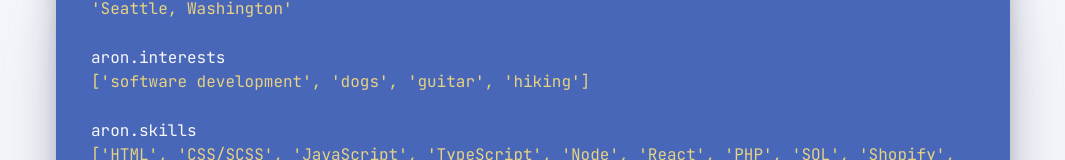
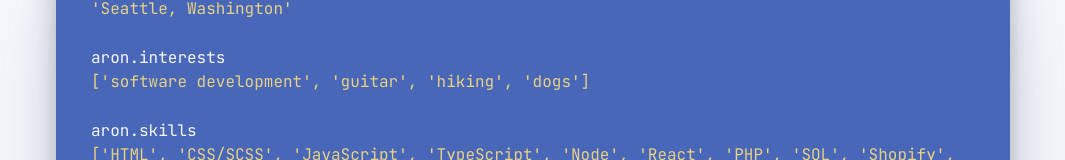
Before and after one commit to AroniasPrenovost/site, a React (Create React App) app: page / in a window 1280 px wide. Shown: the part 543-703 px from the top of the page, without its empty margins (107-1172 px from the left). Built offline with nearby package versions, Linux system fonts and the light colour scheme; no server answers.

Commit message:
updating description

```diff
--- a/src/Components/Terminal.tsx
+++ b/src/Components/Terminal.tsx
@@ -14,7 +14,7 @@ const Terminal = () => {
         </div>
         <div className='statement'>
           <div className='input-statement'>aron.interests</div>
-          <div className='return-statement'>['software development', 'dogs', 'guitar', 'hiking']</div>
+          <div className='return-statement'>['software development', 'guitar', 'hiking', 'dogs']</div>
         </div>
         <div className='statement'>
           <div className='input-statement'>aron.skills</div>
```
Also changed, not shown: 1 other file (tests, documents, lock files or other folders).
